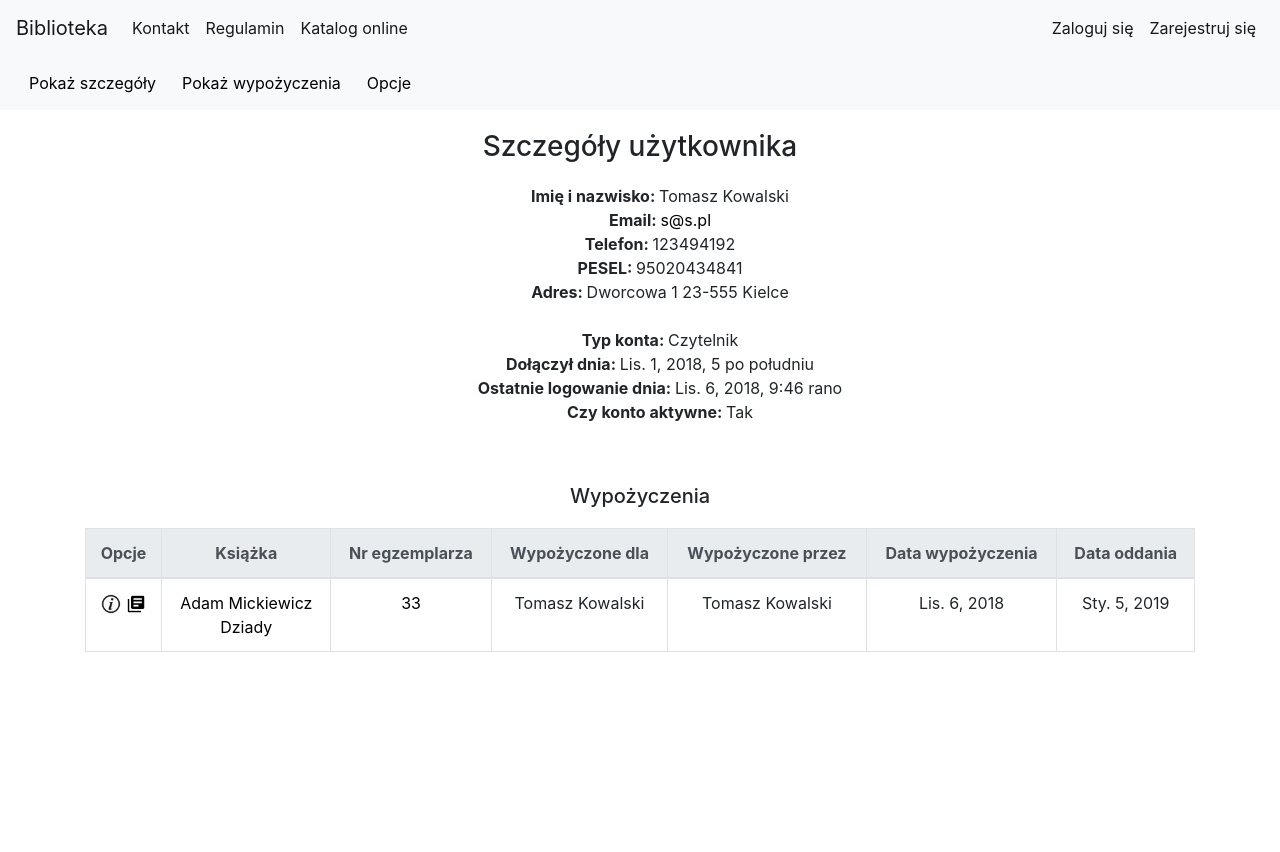
After one commit to wojtek9502/Biblioteka-Django, a Django app: a page that uses library_project/templates/base.html in a window 1280 px wide, after a click on "Pokaż wypożyczenia". The commit adds this page. Run offline with Django 3.2, Linux system fonts and the light colour scheme; data comes from the database, SQL or seed files in the repository; both versions use the stored data as it was after the commit; parts of the project's set-up code (start-up, migrations or seed data) failed here and were passed over; some libraries are stand-ins or nearby versions.

Commit message:
user manage page update

```diff
--- a/TODO.txt
+++ b/TODO.txt
@@ -2,7 +2,7 @@
 - ile jest egzemplarzy ksiazki przy tabeli z ksiazkami OK
 - konto po rejestracji nieaktywne, aktywuje je bibliotekarz po "sprawdzeniu" OK
 - doprogramować przyciski opcji w tabeli userow
-- dodac widok szczegółu usera
+- dodac widok szczegółu usera OK
 - dodac zakladke mój profil dla uzytkownika a tam zmiana emaila telefonu
 - widok updateUser dla admina
 - wiecej danych o userze OK
--- a/library_project/library_app/templates/library_app/author_form.html
+++ b/library_project/library_app/templates/library_app/author_form.html
@@ -3,7 +3,7 @@
 
 {% block body_block %}
 <div class="container">
-    <h1>Dodaj autora</h1>
+    <h1>Dodaj nowego autora</h1>
     <form method="POST" action="{% url 'library_app:author_create' %}" class="author-form">
         {% csrf_token %}
         {% bootstrap_form form %}
--- a/library_project/library_app/templates/library_app/borrow_confirm_delete.html
+++ b/library_project/library_app/templates/library_app/borrow_confirm_delete.html
@@ -2,6 +2,7 @@
 
 {% block body_block %}
 <div class="container">
+    <div class="jumbotron">
         <h2>Usunąć wypożyczenie?</h2>
         <br>
         <h4>Szczegóły wypożyczenia</h4>
@@ -25,4 +26,5 @@
             <input type="submit" class="btn btn-danger" value="Usuń">
         </form>
     </div>
+</div>
 {% endblock %}
--- a/library_project/library_app/templates/library_app/publishinghouse_form.html
+++ b/library_project/library_app/templates/library_app/publishinghouse_form.html
@@ -3,7 +3,7 @@
 
 {% block body_block %}
 <div class="container">
-    <h1>Wydawnictwo</h1>
+    <h1>Dodaj nowe wydawnictwo</h1>
     <form method="POST" action="{% url 'library_app:publishinghouse_create' %}" class="publishing-house-form">
         {% csrf_token %}
         {% bootstrap_form form %}
--- /dev/null
+++ b/library_project/library_app/templates/library_app/user_detail.html
@@ -0,0 +1,139 @@
+{% extends "base.html" %}
+{% load custom_tags %}
+{% load static %}
+
+{% block body_block %}
+
+<nav class="navbar navbar-expand-lg navbar-light bg-light">
+    <div id="navbarNavDropdown" class="navbar-collapse collapse">
+        <ul class="navbar-nav mr-auto">
+            <a class="btn" data-toggle="collapse" href="#collapse1" role="button" aria-expanded="false"
+                aria-controls="collapseExample">
+                Pokaż szczegóły
+            </a>
+            <a class="btn" data-toggle="collapse" href="#collapse-next2" role="button" aria-expanded="false"
+                aria-controls="collapseExample">
+                Pokaż wypożyczenia
+            </a>
+            <a class="btn" data-toggle="collapse" href="#collapse-next3" role="button" aria-expanded="false"
+                aria-controls="collapseExample">
+                Opcje
+            </a>
+        </ul>
+    </div>
+</nav>
+
+<div class="container text-center">
+    <div class="collapse show" id="collapse1">
+        <div class="page-title">
+            <h3>Szczegóły użytkownika </h3>
+        </div>
+
+        <ul>
+            <li><b>Imię i nazwisko: </b>{{user_profile.user.get_full_name}}</li>
+            <li><b>Email: </b> <a href="mailto:jan.kowalski@gmail.pl">{{user_profile.user.email}}</a></li>
+            <li><b>Telefon: </b>{{user_profile.phone}}</li>
+            <li><b>PESEL: </b>{{user_profile.pesel}} </li>
+            <li><b>Adres: </b>{{user_profile.street}} {{user_profile.house_number}} {{user_profile.post_code}} {{user_profile.city}} </li>
+            <br>
+
+            <li><b>Typ konta: </b>
+                {% if user.is_superuser %}
+                    Bibliotekarz
+                {% else %}
+                    Czytelnik
+                {% endif %}
+            </li>
+            <li><b>Dołączył dnia: </b> {{user_profile.user.date_joined}}</li>
+            <li><b>Ostatnie logowanie dnia: </b> {{user_profile.user.last_login}} </li>
+            <li><b>Czy konto aktywne: </b>
+                {% if user_profile.user.is_active %}
+                    Tak
+                {% else %}
+                    Nie
+                {% endif %}
+            </li>
+        </ul>
+        <br>
+    </div>
+
+    <div class="collapse" id="collapse-next2">
+        {% get_borrow_by_user user_profile.user as user_obj_borrow %}
+        {% if user_obj_borrow.count == 0 %}
+            <div class="page-title">
+                <h5>Brak wypożyczeń </h5>
+            </div>
+        {% else %}
+            <div class="page-title">
+                <h5>Wypożyczenia </h5>
+            </div>
+            <table class="table table-bordered table-hover">
+                <thead class="thead-light">
+                    <tr>
+                        <th scope="col">Opcje</th>
+                        <th scope="col">Książka</th>
+                        <th scope="col">Nr egzemplarza</th>
+                        <th scope="col">Wypożyczone dla</th>
+                        <th scope="col">Wypożyczone przez</th>
+                        <th scope="col">Data wypożyczenia</th>
+                        <th scope="col">Data oddania</th>
+                    </tr>
+                </thead>
+                <tbody>
+                    {% for borrow in user_obj_borrow %}
+                    <tr>
+                        <td>
+                            <a href="{% url 'library_app:borrow_detail' pk=borrow.pk %}"><img src="{% static 'website_icons/info_ico.png' %}" alt="Szczegóły" width="20" height="20"></a>
+                            <a href="{% url 'library_app:borrow_delete' pk=borrow.pk %}"><img src="{% static 'website_icons/del_borrow_ico.png' %}" alt="Usuń" width="20" height="20"></a>
+                        </td>
+
+                        <td>
+                            {% for author in borrow.book_copy_id.book.authors.all %}
+                                <a href="{% url 'library_app:author_detail' pk=author.pk %}">{{author.first_name}} {{author.last_name}}</a>
+                                <br>
+                            {% endfor %}
+                            <a href="{% url 'library_app:book_detail' pk=borrow.book_copy_id.book.pk %}">{{borrow.book_copy_id.book.title}}</a>
+                        </td>
+
+                        <td><a href="{% url 'library_app:bookcopy_detail' pk=borrow.book_copy_id.pk %}">{{borrow.book_copy_id.id}}</a></td>
+                        <td>{{borrow.user.get_full_name}}</td>
+                        <td>{{borrow.borrow_librarian.get_full_name}}</td>
+                        <td>{{borrow.borrow_date}}</td>
+                        <td>{{borrow.receive_date}}</td>
+                    </tr>
+                    {% endfor %}
+                </tbody>
+            </table>
+        {% endif %}
+    </div>
+
+
+    <div class="collapse" id="collapse-next3">
+        <div class="page-title">
+            <h5>Opcje</h5>
+         </div>
+        {% if user_profile.user.is_active == True and user_profile.user.is_superuser == False %}
+            <div class="button">
+                <a href="{% url 'library_app:user_grant' pk=user_profile.pk %}"><input type="submit" class="btn btn-primary" value="Nadaj uprawnienia bibliotekarza"></a>
+            </div>
+        {% endif %}
+
+        {% if user_profile.user.is_active == True and user_obj_borrow.count == 0 and user_profile.user.is_superuser == False %}
+            <div class="button">
+                <a><input type="submit" class="btn btn-danger button" value="Dezaktywuj konto"></a>
+            </div>
+        {% endif %}
+
+        {% if user.is_superuser and user_profile.user.is_active == False %}
+            <div class="button">
+                <a><input type="submit" class="btn btn-success button" value="Aktywuj konto"></a>
+            </div>
+        {% endif %}
+
+        <div class="borrow_list_back_link button">
+            <a href="javascript:history.back()"><input type="button" class="btn btn-dark" value="Powrót"></a>
+        </div>
+    </div>
+
+</div>
+{% endblock %}
--- a/library_project/library_app/templatetags/custom_tags.py
+++ b/library_project/library_app/templatetags/custom_tags.py
@@ -21,3 +21,8 @@ def get_bookcopy_borrow(p_book_copy_id):
 @register.simple_tag(name='get_borrow_by_user_count')
 def get_borrow_by_user_count(user_obj):
     return models.Borrow.objects.filter(user=user_obj).count()
+
+# zwraca wypozyczone przez usera ksiazki
+@register.simple_tag(name='get_borrow_by_user')
+def get_borrow_by_user(user_obj):
+    return models.Borrow.objects.filter(user=user_obj)
--- a/library_project/library_app/urls.py
+++ b/library_project/library_app/urls.py
@@ -31,7 +31,7 @@ urlpatterns = [
     url(r'^update_category/(?P<pk>\d+)/$', views.UpdateCategoryView.as_view(), name='category_update'),
 
     url(r'^borrow_list/$', views.BorrowListView.as_view(), name='borrow_list'),
-    url(r'^borrow/(?P<pk>\d+)$', views.BorrowDetailView.as_view(), name='borrow_detail'),
+    url(r'^borrow/(?P<pk>\d+)/$', views.BorrowDetailView.as_view(), name='borrow_detail'),
     url(r'^new_borrow/$', views.CreateBorrowView.as_view(), name='borrow_create'),
     url(r'^delete_borrow/(?P<pk>\d+)/$', views.DeleteBorrowView.as_view(), name='borrow_delete'),
     url(r'^update_borrow/(?P<pk>\d+)/$', views.UpdateBorrowView.as_view(), name='borrow_update'),
@@ -39,5 +39,8 @@ urlpatterns = [
     url(r'^my_borrow_list/$', views.MyBorrowListView.as_view(), name='my_borrow_list'),
 
     url(r'^users_list/$', views.UsersListView.as_view(), name='users_list'),
+    url(r'^user_profile/(?P<pk>\d+)/$', views.UserDetailView.as_view(), name='user_profile'),
+    url(r'^user_grant/(?P<pk>\d+)/$', views.UserGrantDetailView.as_view(), name='user_grant'),
+
 
 ]
--- a/library_project/library_app/views.py
+++ b/library_project/library_app/views.py
@@ -335,3 +335,17 @@ class UsersListView(LoginRequiredMixin, SuperuserRequiredMixin, generic.ListView
     paginate_by = 10
     context_object_name = "users_profile_list" #w templatce teraz user_list zamiast user_list_set
     template_name = 'library_app/users_list.html'
+
+
+class UserDetailView(LoginRequiredMixin, SuperuserRequiredMixin, generic.DetailView):
+    login_url = reverse_lazy('no_permission')
+    model = models.UserProfileInfo
+    context_object_name = "user_profile" #w templatce teraz user_profile zamiast user_profile_set
+    template_name = 'library_app/user_detail.html'
+
+
+class UserGrantDetailView(LoginRequiredMixin, SuperuserRequiredMixin, generic.DetailView):
+    login_url = reverse_lazy('no_permission')
+    model = models.UserProfileInfo
+    context_object_name = "user_profile" #w templatce teraz user_profile zamiast user_profile_set
+    template_name = 'library_app/user_grant.html'
--- a/library_project/templates/base.html
+++ b/library_project/templates/base.html
@@ -60,7 +60,7 @@
                     <li class="nav-item dropdown active">
                         <a class="nav-link dropdown-toggle" href="#" id="ManageLibrary" data-toggle="dropdown" aria-haspopup="true"
                             aria-expanded="false">
-                            Zarządzaj biblioteką
+                            Biblioteka
                         </a>
                         <div class="dropdown-menu" aria-labelledby="ManageLibrary">
                             <a class="dropdown-item" href="{% url 'library_app:book_create' %}">Dodaj książkę</a>
@@ -104,6 +104,8 @@
 
          {% block body_block %}{% endblock %}
 
+    <div class="footer" style="margin-bottom: 200px;"></div>
+
 
     <script src="{% static 'js/popper.min.js' %}"></script>
     <script src="{% static 'bootstrap/js/bootstrap.min.js' %}"></script>
```
Also changed, not shown: library_project/library_app/templates/library_app/borrow_detail.html (+4 -4 lines), library_project/library_app/templates/library_app/user_grant.html (added, +22 -0 lines), library_project/library_app/templates/library_app/users_list.html (+4 -4 lines), library_project/db.sqlite3. Lines whose indentation alone changed are shown as unchanged.
